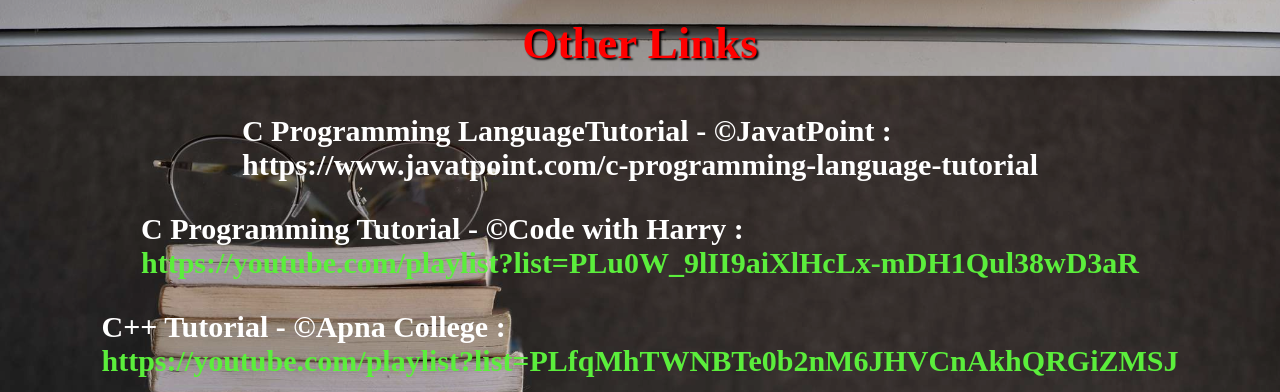
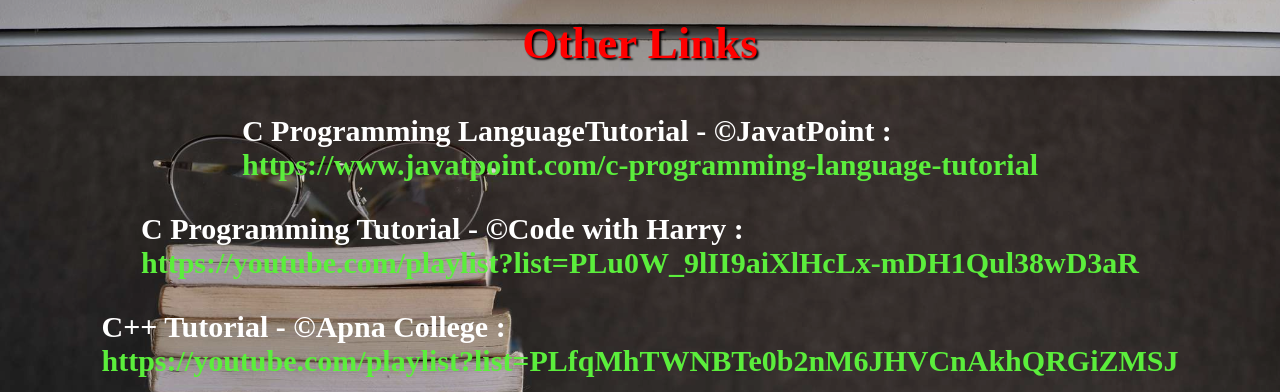
Before and after one commit to academicshelpermca/academicshelper.github.io, a plain HTML site: page htmls/cstudymaterial.html in a window 1280 px wide. Shown: the part 779-1171 px from the top of the page. Drawn offline with Linux system fonts and the light colour scheme.

Commit message:
Update cstudymaterial.html

```diff
--- a/htmls/cstudymaterial.html
+++ b/htmls/cstudymaterial.html
@@ -50,7 +50,7 @@
             <ol>
                 <li>
                     C Programming LanguageTutorial - &copy;JavatPoint : <br><a
-                        href="https://www.javatpoint.com/c-programming-language-tutorial" target="_blank"></a>
+                        href="https://www.javatpoint.com/c-programming-language-tutorial" target="_blank">
                         https://www.javatpoint.com/c-programming-language-tutorial</a>
                 </li>
                 <li>
```
